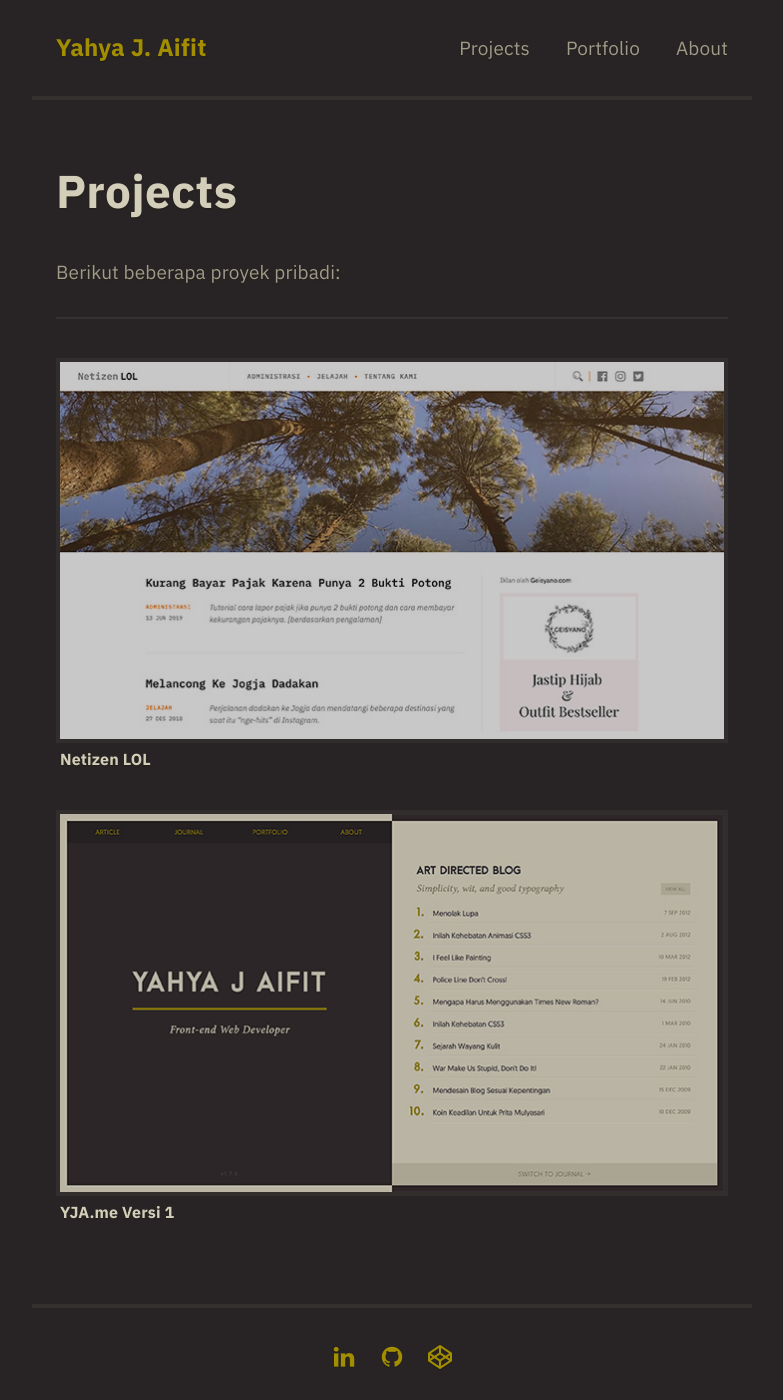
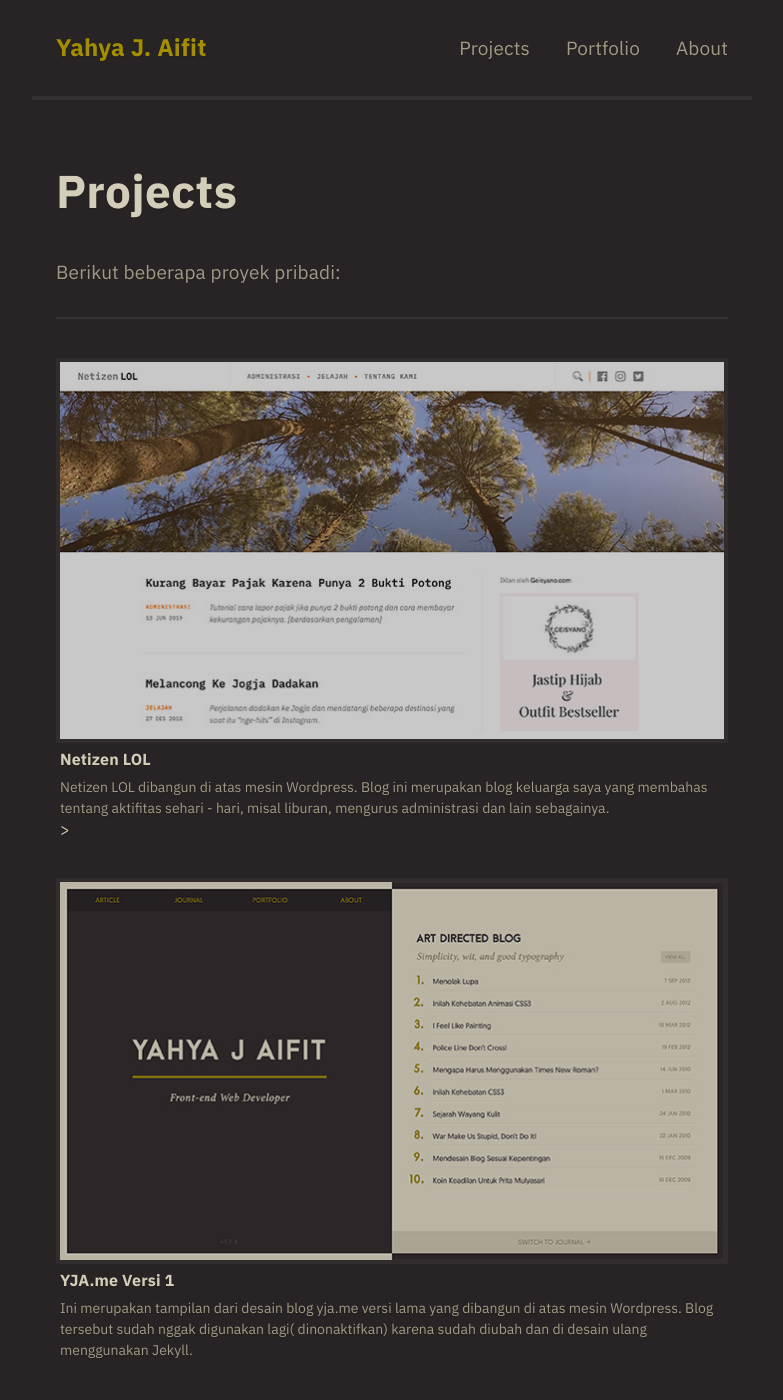
Before and after one commit to aifit/aifit.github.io, a Jekyll site: the page built from pages/projects.md, in a window 1280 px wide and 1400 px high. Shown: the whole window, without its empty margins (248-1031 px from the left). Built offline with Jekyll 4.4.1, drawn with Linux system fonts in a browser that asks for light colours.

Commit message:
Update projects content

```diff
--- a/pages/projects.md
+++ b/pages/projects.md
@@ -19,9 +19,9 @@ ___
           <div class="c-thumb__title">
             Netizen LOL
           </div>
-          <!-- <div class="c-thumb__desc u-mrgn-top--1">
-            Netizen...
-          </div> -->
+          <div class="c-thumb__desc u-mrgn-top--1">
+            Netizen LOL dibangun di atas mesin Wordpress. Blog ini merupakan blog keluarga saya yang membahas tentang aktifitas sehari - hari, misal liburan, mengurus administrasi dan lain sebagainya.
+          </div>>
         </div>
       </div>
     </div>
@@ -36,9 +36,9 @@ ___
           <div class="c-thumb__title">
             YJA.me Versi 1
           </div>
-          <!-- <div class="c-thumb__desc u-mrgn-top--1">
-            YJA....
-          </div> -->
+          <div class="c-thumb__desc u-mrgn-top--1">
+            Ini merupakan tampilan dari desain blog yja.me versi lama yang dibangun di atas mesin Wordpress. Blog tersebut sudah nggak digunakan lagi( dinonaktifkan) karena sudah diubah dan di desain ulang menggunakan Jekyll.
+          </div>
         </div>
       </div>
     </div>
```
